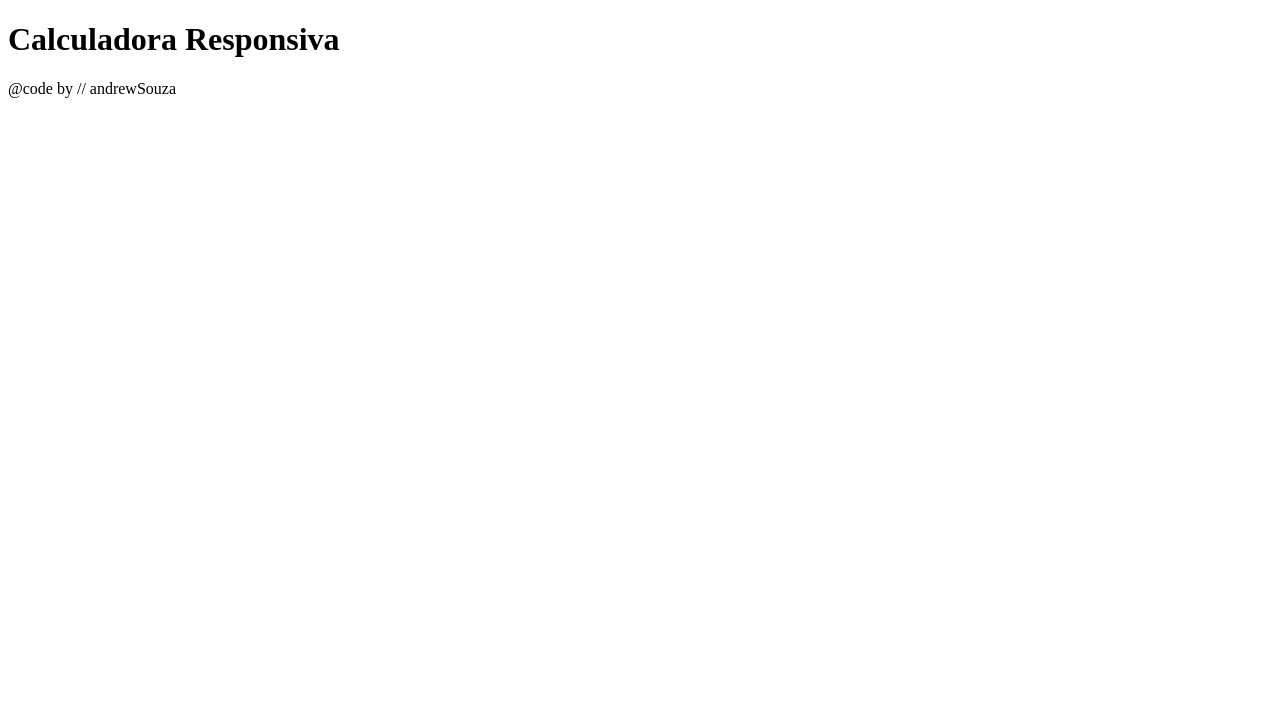
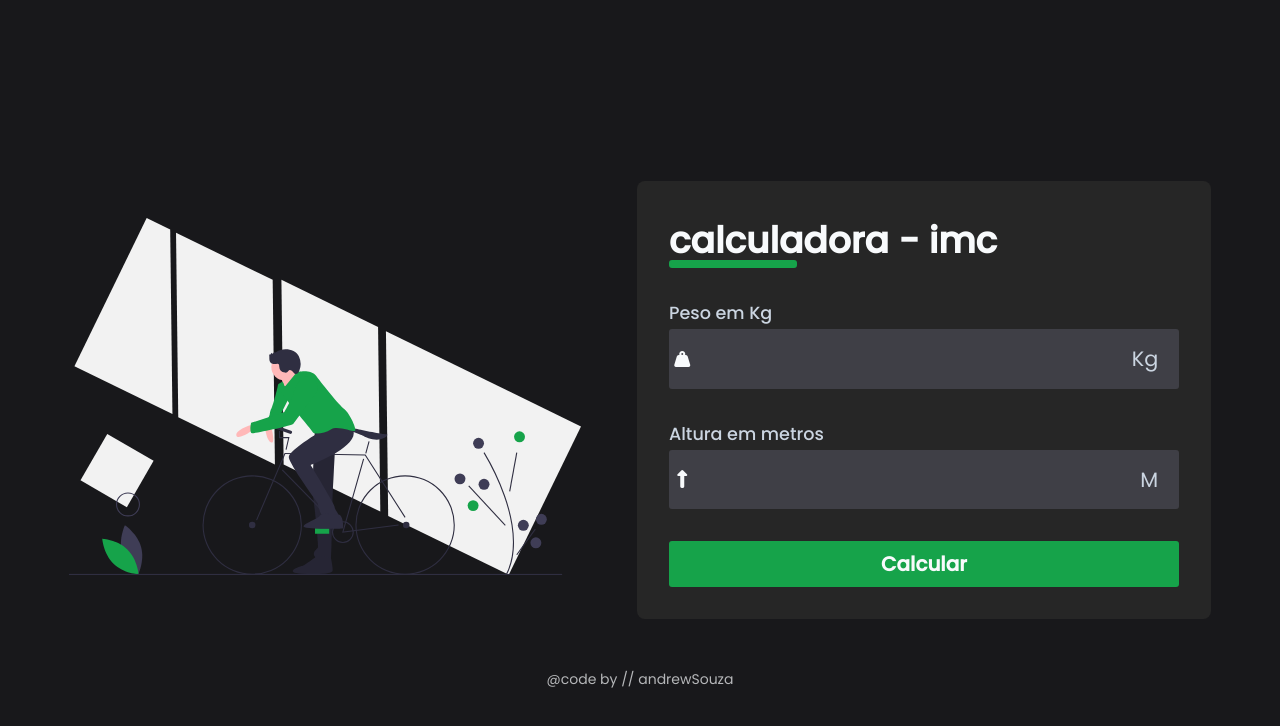
Before and after one commit to andrewSouza-dev/Responsive-BMI-Calculator, a plain HTML site: page index.html in a window 1280 px wide. Drawn offline with Linux system fonts and the light colour scheme.

Commit message:
Finalizando os primeiros estilos e scripts

```diff
--- a/assets/styles/style.css
+++ b/assets/styles/style.css
@@ -0,0 +1,179 @@
+@import url('https://fonts.googleapis.com/css2?family=Poppins:wght@100;200;300;400;500&display=swap');
+
+* {
+    font-family: "Poppins", sans-serif;
+    margin: 0;
+    padding: 0;
+    box-sizing: border-box;
+}
+
+body {
+    display: flex;
+    align-items: center;
+    justify-content: center;
+    width: 100%;
+    height: 100vh;
+    background-color: #18181b;
+}
+
+#container {
+    display: flex;
+    align-items: center;
+    gap: 3.5rem;
+}
+
+#img img {
+    width: 32rem;
+}
+
+#calculator {
+    display: flex;
+    flex-direction: column;
+    gap: 2rem;
+    padding: 2rem;
+    color: #f8fafc;
+    background-color: #262626;
+    border-radius: 8px;
+}
+
+#form {
+    display: flex;
+    flex-direction: column;
+    gap: 2rem;
+}
+
+#title {
+    font-size: 2.25rem;
+    position: relative;
+}
+
+#title::after {
+    position: absolute;
+    content: '';
+    background-color: #16a34a;
+    width: 8rem;
+    height: 8px;
+    bottom: 0;
+    left: 0;
+    border-radius: 3px;
+}
+
+.input-box label {
+    font-size: 1.1rem;
+    color: #cbd5e1;
+    font-weight: 500;
+}
+
+.input-field {
+    display: flex;
+    align-items: center;
+    justify-content: space-between;
+    background-color: #3f3f46;
+    padding: 0.3rem;
+    border-radius: 3px;
+    margin-top: 3px;
+
+}
+
+.input-field span,
+.input-field span i{
+    color: #cbd5e1;
+    font-size: 1.3rem;
+    padding: 0.6rem 1rem;
+}
+
+.input-field input {
+    background-color: transparent;
+    border: none;
+    width: 100%;
+    font-size: 1.3rem;
+    color: #f8fafc;
+    padding: 0 0.5rem;
+}
+
+.input-field input::-webkit-outer-spin-button,
+.input-field input::-webkit-inner-spin-button {
+    appearance: none;
+}
+
+.input-field input:focus {
+    outline: none;
+}
+
+#calculate {
+    border: none;
+    font-size: 1.25rem;
+    font-weight: bold;
+    background-color: #16a34a;
+    color: #f8fafc;
+    padding: 0.5rem 0;
+    border-radius: 3px;
+    cursor: pointer;
+}
+
+#reult {
+    display: flex;
+    gap: 2rem;
+    align-items: center;
+    border-top: 1px solid #ffffff34;
+    padding: 0.75rem 0;
+}
+
+#bmi {
+    display: flex;
+    align-items: center;
+    flex-direction: column;
+    font-size: 2.25rem;
+}
+
+#bmi span:last-child {
+    font-size: 0.875rem;
+    color: #f8fafc;
+}
+
+#description {
+    width: 15.5rem;
+}
+
+#more_info {
+    border-top: 1px solid #ffffff34;
+    padding-top: 1.5rem;
+}
+
+#more_info a {
+    color: #16a34a;
+    display: flex;
+    justify-content: center;
+    align-items: center;
+    gap: 0.6rem;
+    font-size: 0.875rem;
+    text-decoration: none;
+    transition: color 0.5s;
+}
+
+#more_info a:hover {
+    color: #cbd5e1;
+}
+
+
+.hidden {
+    display: none;
+}
+
+footer {
+    color: #f8fafc;
+    position: fixed;
+    padding: 100px;
+    bottom: 10px;
+    font-size: 14px;
+    opacity: 0.7;
+}
+
+/* classes dos tipos de imc */
+.normal {
+    color: #16a34a;
+}
+
+.attentin {
+    color: #c72b2b;
+}
--- a/index.html
+++ b/index.html
@@ -4,13 +4,73 @@
     <meta charset="UTF-8">
     <meta name="viewport" content="width=device-width, initial-scale=1.0">
 
-    <link rel="stylesheet" href="assetsstyle.css">
+    <link rel="stylesheet" href="assets/styles/style.css">
+
+    <link rel="stylesheet" href="https://cdnjs.cloudflare.com/ajax/libs/font-awesome/7.0.1/css/all.min.css">
+
     <title>Calculador Responsiva</title>
 </head>
 <body>
-    <header>
-        <h1>Calculadora Responsiva</h1>
-    </header>
+    <main id="container">
+        <section id="img">
+            <img src="assets/images/backImage.svg">
+        </section>
+
+        <section id="calculator">
+            <form id="form">
+                <h1 id="title">
+                    calculadora - imc
+                </h1>
+            <div class="input-box">
+                <label for="weight">
+                    Peso em Kg
+                </label>
+                <div class="input-field">
+                    <i class="fa-solid fa-weight-hanging"></i>
+                    <input type="number" id="weight" required>
+                    <span>
+                        Kg
+                    </span>
+                </div>
+            </div>
+
+            <div class="input-box">
+                <label for="height">
+                    Altura em metros
+                </label>
+                <div class="input-field">
+                    <i class="fa-solid fa-up-long"></i>
+                    <input type="number" id="height" required>
+                    <span>
+                        M
+                    </span>
+                </div>
+            </div>
+
+            <button id="calculate">
+                    Calcular
+                </button>
+            </form>
+
+            <div id="infos" class="hidden">
+                <div id="result">
+                    <div id="bmi">
+                        <span id="value"></span>
+                        <span>Seu IMC:</span>
+                    </div>
+                    <div id="description">
+                        <span></span>
+                    </div>
+                </div>
+                <div id="more_info">
+                    <a href="https://mundoeducacao.uol.com.br/saude-bem-estar/imc.htm">
+                        Mais informações sobre o IMC
+                        <i class="fa-solid fa-arrow-up-right-from-square"></i>
+                    </a>
+                </div>
+            </div>
+        </section>
+    </main>
 
 
 
```
Also changed, not shown: assets/js/main.js (+45 -0 lines).
